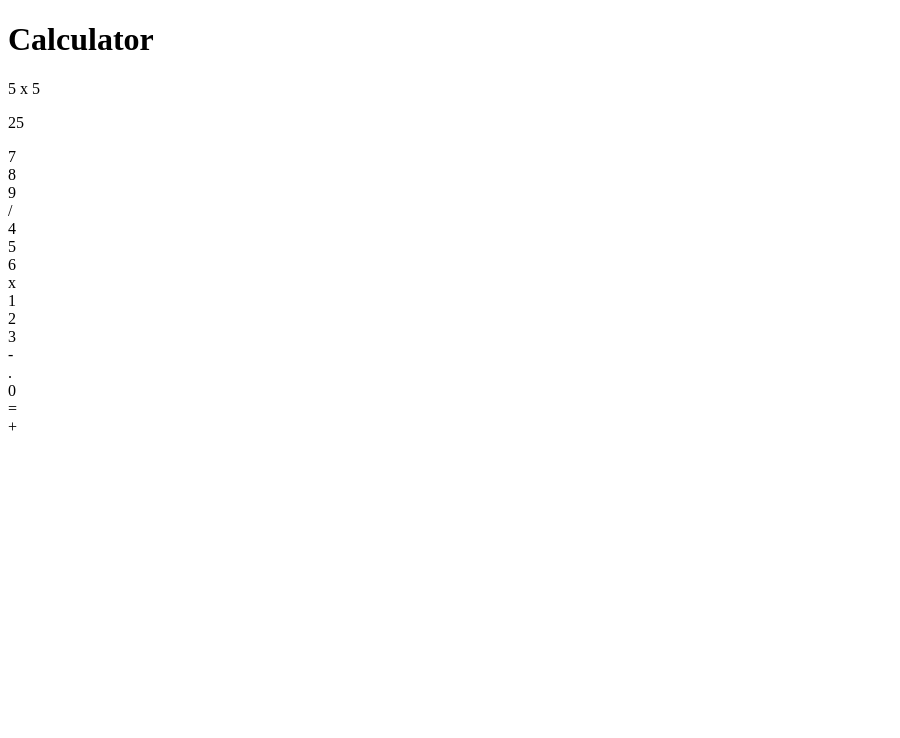
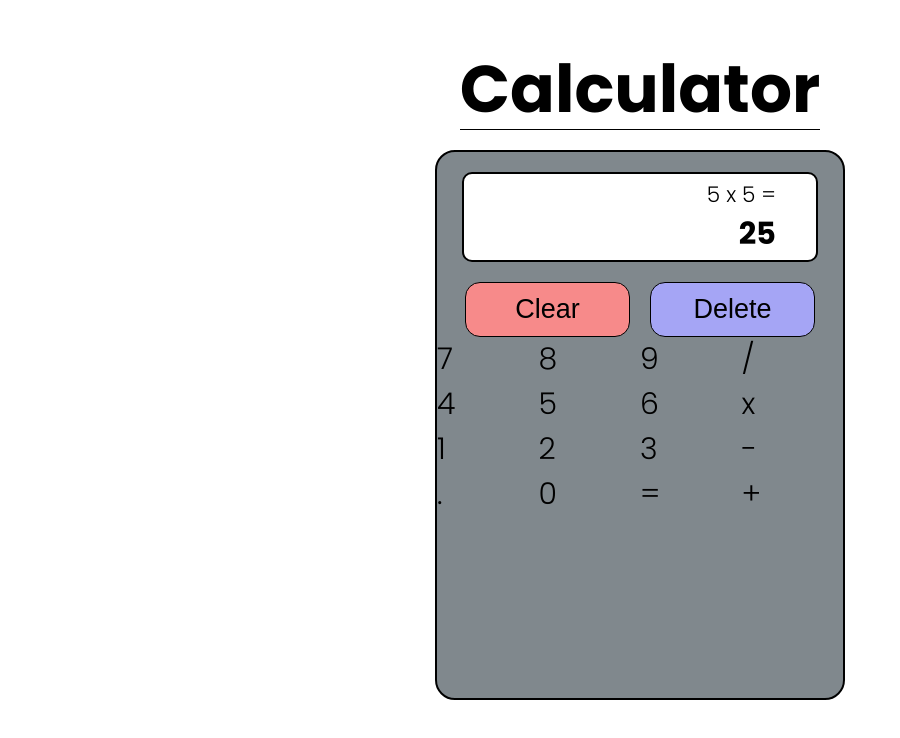
Before and after one commit to Pafestivo/Calculator, a plain HTML site: page index.html in a window 1280 px wide. Shown: the whole page, without its empty margins (0-900 px from the left). Drawn offline with Linux system fonts and the light colour scheme.

Commit message:
Styling calc screen and top buttons.

```diff
--- a/index.html
+++ b/index.html
@@ -4,6 +4,9 @@
   <meta charset="UTF-8">
   <meta name="viewport" content="width=device-width, initial-scale=1.0">
   <link rel="stylesheet" href="styles.css">
+  <link rel="preconnect" href="https://fonts.googleapis.com">
+  <link rel="preconnect" href="https://fonts.gstatic.com" crossorigin>
+  <link href="https://fonts.googleapis.com/css2?family=Poppins:wght@300;700&display=swap" rel="stylesheet">
   <script src="scripts.js" defer></script>
   <title>Calculator</title>
 </head>
@@ -13,12 +16,12 @@
   </header>
   <div class="calc-box">
     <div class="calc-screen">
-      <p class="calc-input">5 x 5</p>
+      <p class="calc-input">5 x 5 =</p>
       <p class="calc-output">25</p>
-    </div>
+    </div> <!-- /calc-screen-->
     <div class="top-btns">
-      <div class="top-btn"></div>
-      <div class="top-btn"></div>
+      <button id="clear" class="top-btn">Clear</button>
+      <button id="delete" class="top-btn">Delete</button>
     </div> <!-- /top-btns-->
     <div class="all-btns">
       <div class="box">7</div>
--- a/styles.css
+++ b/styles.css
@@ -0,0 +1,82 @@
+* {
+  box-sizing: border-box;
+  margin: 0;
+  padding: 0;
+}
+
+body {
+  font-family: 'Poppins', sans-serif;
+  background-image: white;
+  font-size: 30px;
+}
+
+h1 {
+  width: max-content;
+  height: 90px;
+  font-size: 2.2em;
+  border-bottom: 1px solid black;
+  margin: 40px auto 0 auto;
+}
+
+.calc-box {
+  display: flex;
+  flex-direction: column;
+  margin: 20px auto 0 auto;
+  width: 410px;
+  height: 550px;
+  border: 2px solid black;
+  background-color: #80888d;
+  border-radius: 20px;
+}
+
+.calc-screen {
+  background-color: white;
+  display: flex;
+  justify-content: center;
+  align-items: flex-end;
+  font-size: 0.85em;
+  flex-direction: column;
+  color: black;
+  border-radius: 10px;
+  height: 90px;
+  margin: 20px 25px 0 25px;
+  border: 2px solid black;
+  padding-right: 40px;
+}
+
+.calc-input {
+  font-size: 0.85em;
+}
+
+.calc-output {
+  font-size: 1.2em;
+  font-weight: bold;
+}
+
+.top-btns {
+  display: flex;
+  margin-top: 20px;
+  justify-content: center;
+  gap: 20px;
+}
+
+.top-btn {
+  width: 165px;
+  height: 55px;
+  border: 1px solid black;
+  border-radius: 15px;
+  font-size: 0.9em;
+}
+
+#clear {
+  background-color: rgb(247, 138, 138);
+}
+
+#delete {
+  background-color: rgb(165, 165, 245);
+}
+
+.all-btns {
+  display: grid;
+  grid-template-columns: repeat(4, 1fr);
+}
```
Also changed, not shown: Images/grey-background.jpg (added).
